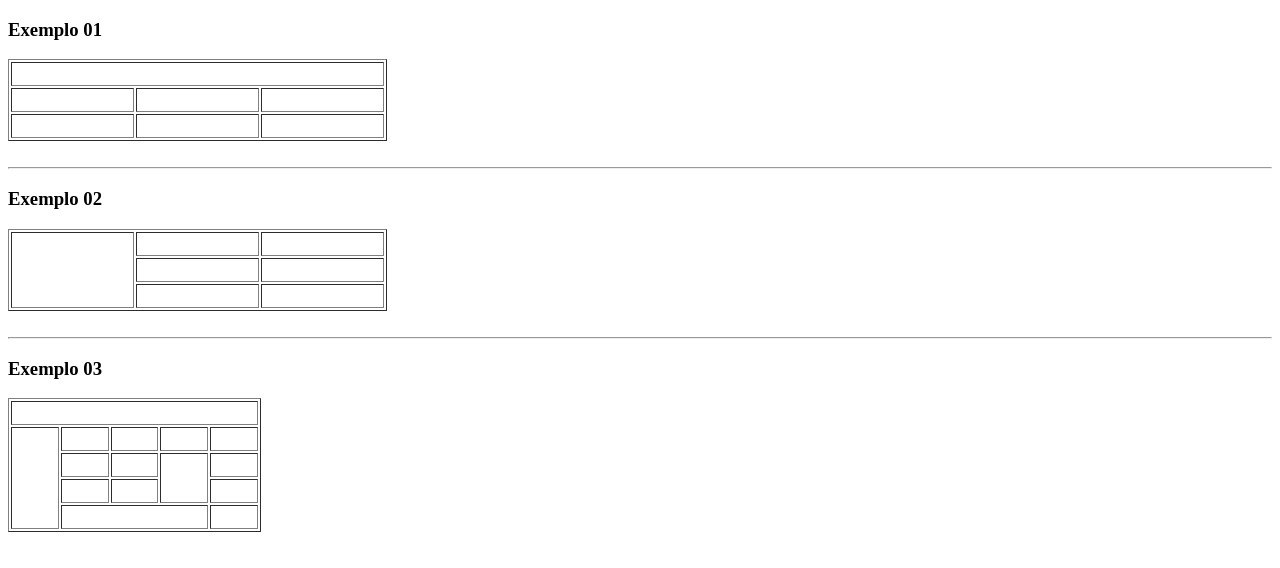
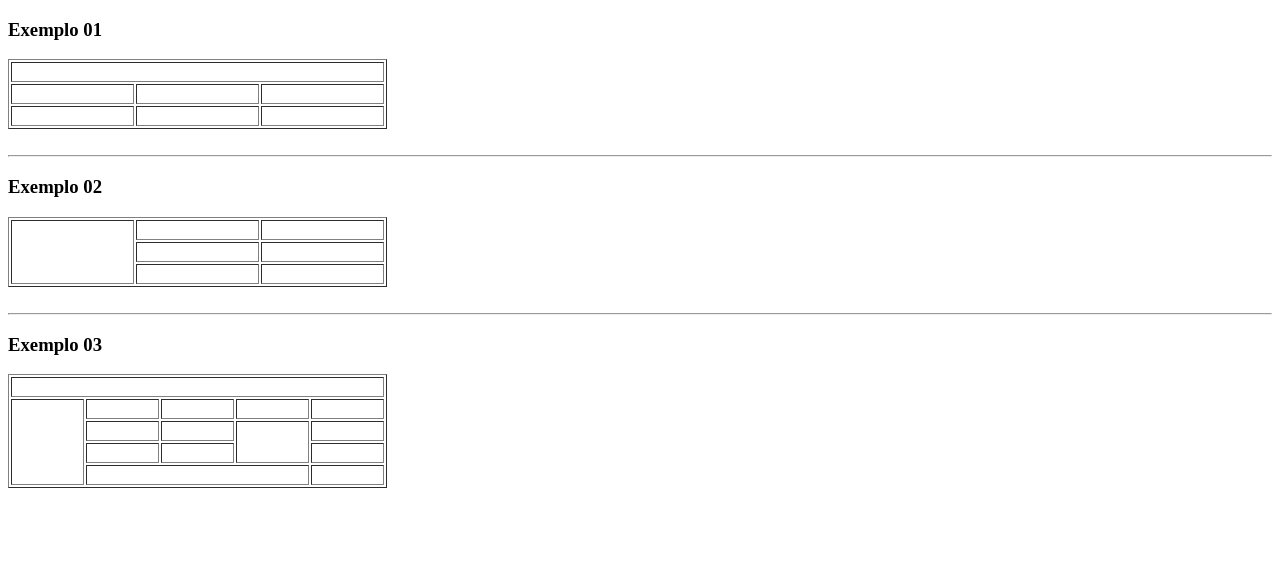
Before and after one commit to danilocoelhorc/Atividade_tabelas, a plain HTML site: page index3.html in a window 1280 px wide. Drawn offline with Linux system fonts and the light colour scheme.

Commit message:
atualizar tabelas

```diff
--- a/index3.html
+++ b/index3.html
@@ -7,67 +7,69 @@
 <body>
     <h3> Exemplo 01 </h3>
 
-    <table border="" style="width: 30%; ">
-        <tr>
-            <td height="20" align="center" colspan="3">  </td>
+    <table border="1" style="width: 30%">
+        <tr  height="20" >
+            <td colspan="3"> </td>
         </tr>
-        <tr>
-            <td height="">  </td>
-            <td height="">  </td>
-            <td height="20">  </td>
+        <tr height="20">
+            <td>  </td>
+            <td>  </td>
+            <td>  </td>
         </tr>
-        <tr>
-            <td height="20">  </td>
-            <td height="20">  </td>
-            <td height="20">   </td>
+        <tr  height="20">
+            <td>  </td>
+            <td>  </td>
+            <td>  </td>
         </tr>
-    </table><br><hr>
+    </table>
+    <br><hr>
 
     <h3>Exemplo 02</h3>
 
-    <table border="" style="width: 30%;">
-        <tr>
-            <td height="20" align="center" rowspan="3"> </td>
-            <td height="20"></td>
-            <td height="20"></td>
+    <table border="1" style="width: 30%">
+        <tr height="20">
+            <td rowspan="3"> </td>
+            <td> </td>
+            <td> </td>
         </tr>
-        <tr>
-            <td height="20">  </td>
-            <td height="20">   </td>
+        <tr height="20">
+            <td> </td>
+            <td> </td>
         </tr>
-        <tr>
-            <td height="20">  </td>
-            <td height="20">   </td>
+        <tr  height="20">
+            <td> </td>
+            <td> </td>
         </tr>
-    </table><br><hr>
+    </table>
+    <br><hr>
 
     <h3>Exemplo 03</h3>
 
-    <table border="" style="width: 20%;">
-        <tr>
-            <td  height="20" align="center" colspan="5"> </td>
+    <table border="1" style="width: 30%">
+        <tr height="20" >
+            <td colspan="5"> </td>
         </tr>
-        <tr>
-            <td  height="20" align="center" rowspan="4"> </td>
-            <td height="20">  </td>
-            <td height="20">   </td>
-            <td height="20">  </td>
-            <td height="20">   </td>
+        <tr height="20">
+            <td rowspan="4"> </td>
+            <td>  </td>
+            <td>  </td>
+            <td>  </td>
+            <td>  </td>
         </tr>
-        <tr>
-            <td height="20">  </td>
-            <td height="20">   </td>
-            <td height="20" rowspan="2">  </td>
-            <td height="20">   </td>
+        <tr height="20">
+            <td>  </td>
+            <td>  </td>
+            <td rowspan="2">  </td>
+            <td>  </td>
         </tr>
-        <tr>
-            <td height="20">  </td>
-            <td height="20">  </td>
-            <td height="20">   </td>
+        <tr height="20">
+            <td>  </td>
+            <td>  </td>
+            <td>  </td>
         </tr>
-        <tr>
-            <td height="20" colspan="3"> </td>
-            <td height="20">   </td>
+        <tr height="20">
+            <td colspan="3"> </td>
+            <td>  </td>
         </tr>
     </table>
 </body>
```
Also changed, not shown: index2.html (+6 -6 lines).
